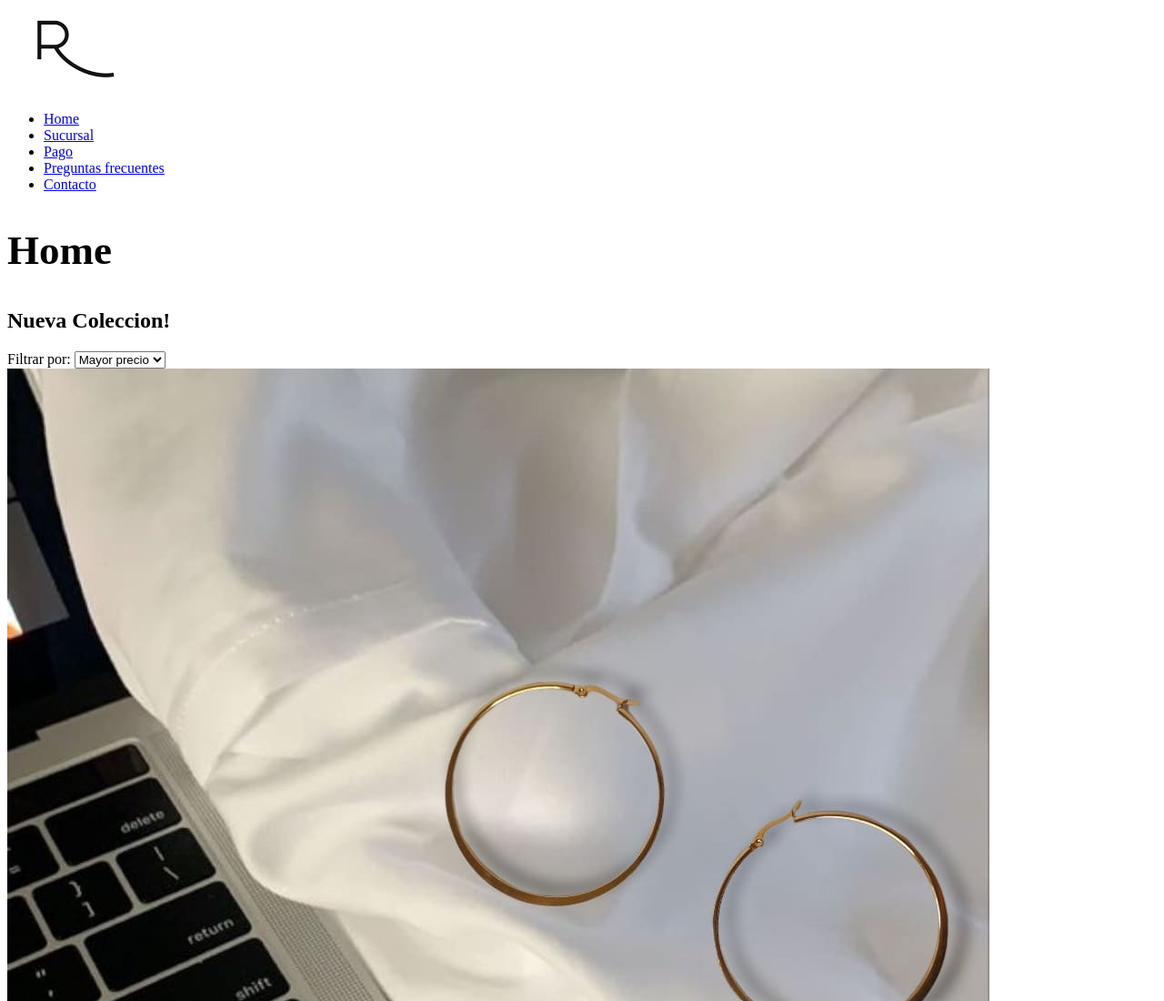
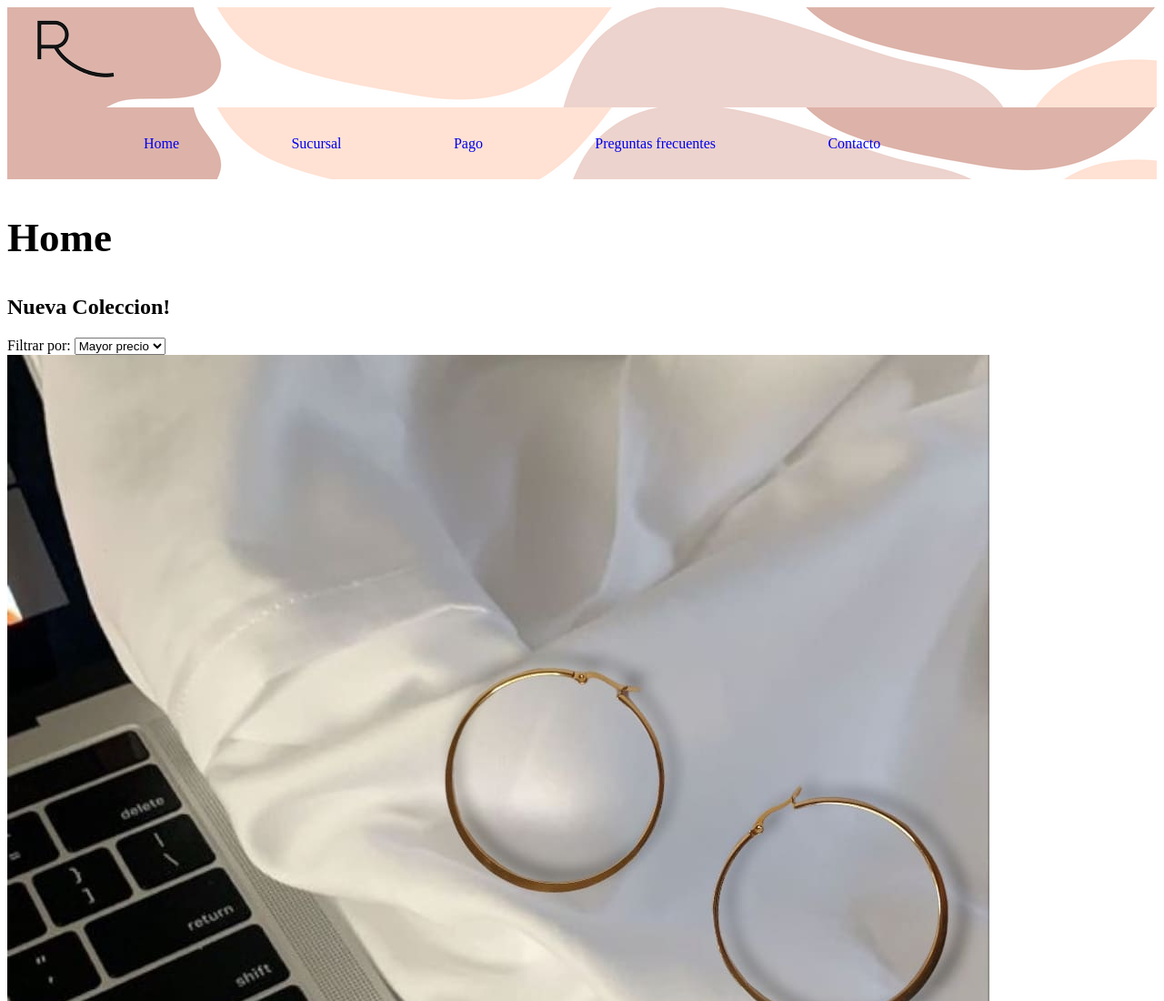
Before and after one commit to luciaBoo/PF-Boo2, a website: page index.html in a window 1280 px wide. Shown: the top 1100 px of the page at 91% size. Drawn offline with Linux system fonts and the light colour scheme.

Commit message:
uso de nesting y & en scss

```diff
--- a/index.html
+++ b/index.html
@@ -5,7 +5,7 @@
     <meta http-equiv="X-UA-Compatible" content="IE=edge">
     <meta name="viewport" content="width=device-width, initial-scale=1.0">
     <title>CLASE12</title>
-    <link rel="stylesheet" href="css/estilo.css">
+    <link rel="stylesheet" href="css/style.css">
     <link rel="shortcut icon" href="img/logosinfondo.png" type="image/x-icon">
 </head>
 <body>
--- a/scss/style.scss
+++ b/scss/style.scss
@@ -0,0 +1,27 @@
+header{
+    background-image: url(../img/nav2.png);
+    nav{
+        font:{
+        family: Rubik;
+        size: smaller;
+        }
+        ul{
+            list-style-type: none;
+            padding: 30px;
+            li{
+                font-size: larger;
+                display: inline;
+                padding: 5px 0 5px 120px;
+                    a{
+                        text-decoration: none;
+                        transition: all .5s;
+                        border-radius:10px;
+                        &:hover{
+                            font-size:20px;
+                            background-color: rgba(255, 255, 255, 0.705);
+                        }
+                    }
+                }
+            }
+        }
+    }
```
Also changed, not shown: css/style.css, 1 other file.
